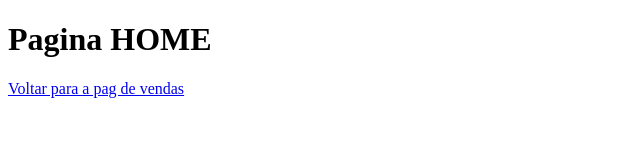
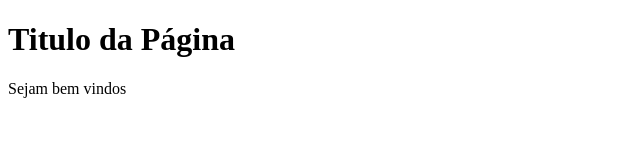
Before and after one commit to LukahBarcelos99/DSmetas, a plain HTML site: page dsmeta/dsmeta-css/index.html in a window 1280 px wide. Shown: the whole page, without its empty margins (0-640 px from the left). Drawn offline with Linux system fonts and the light colour scheme.

Commit message:
Atualização do FIGMA

```diff
--- a/dsmeta/dsmeta-css/index.html
+++ b/dsmeta/dsmeta-css/index.html
@@ -7,7 +7,7 @@
     <title>Document</title>
 </head>
 <body>
-    <h1> Pagina HOME </h1>
-    <a href = "vendas.html">Voltar para a pag de vendas</a>
+    <h1>Titulo da Página </h1>
+    <p>Sejam bem vindos</p>
 </body>
 </html>
```
